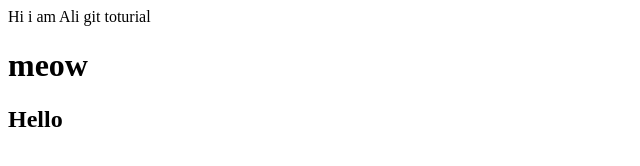
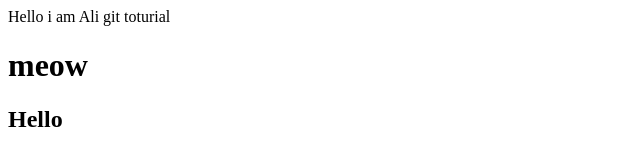
Before and after one commit to Kingali477/Ali-Fazeli, a plain HTML site: page index.html in a window 1280 px wide. Shown: the full height of the page, 0-640 px from the left. Drawn offline with Linux system fonts and the light colour scheme.

Commit message:
chenge Hi to Hello

```diff
--- a/index.html
+++ b/index.html
@@ -6,7 +6,7 @@
     <title>Document</title>
   </head>
   <body>
-    Hi i am Ali git toturial
+    Hello i am Ali git toturial
     <h1>meow</h1>
     <h2>Hello</h2>
   </body>
```
